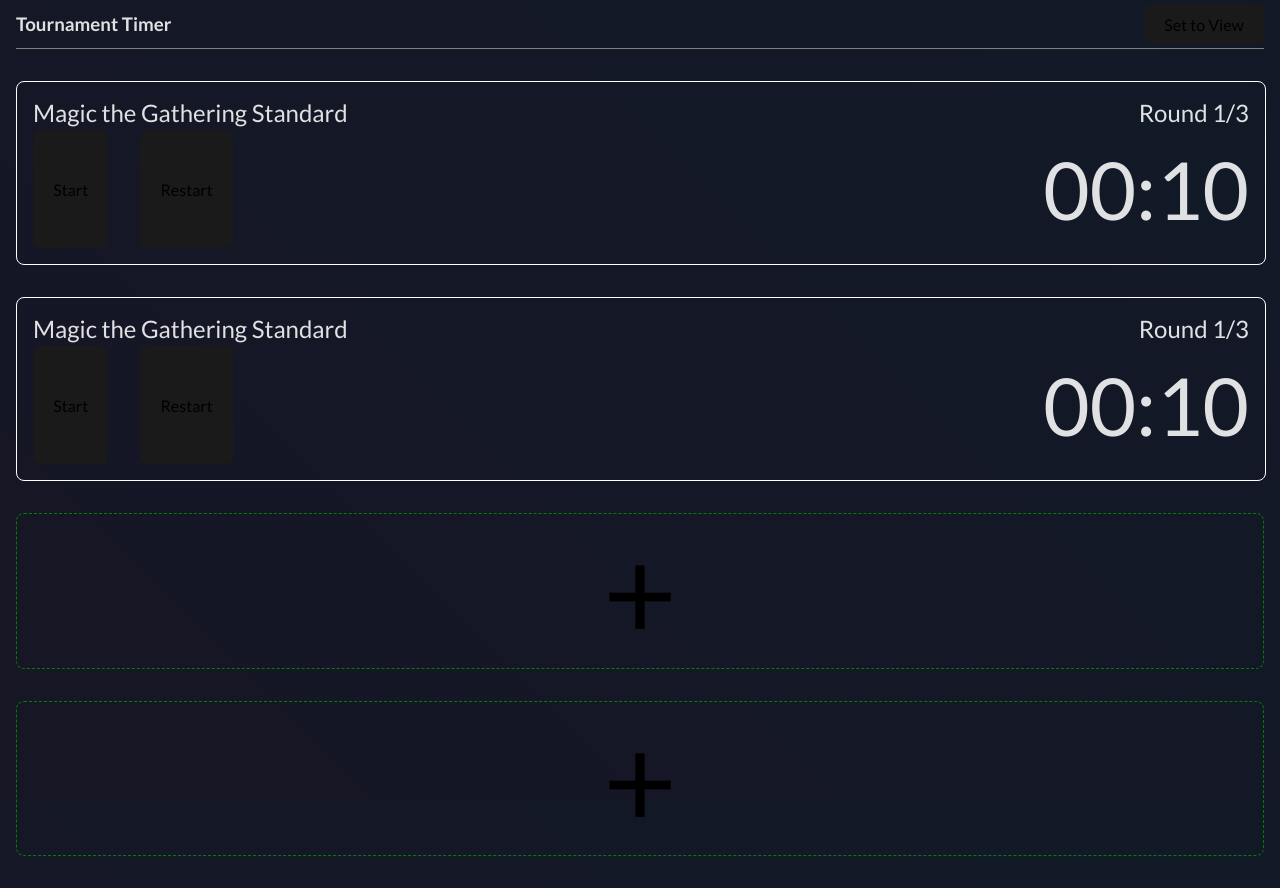
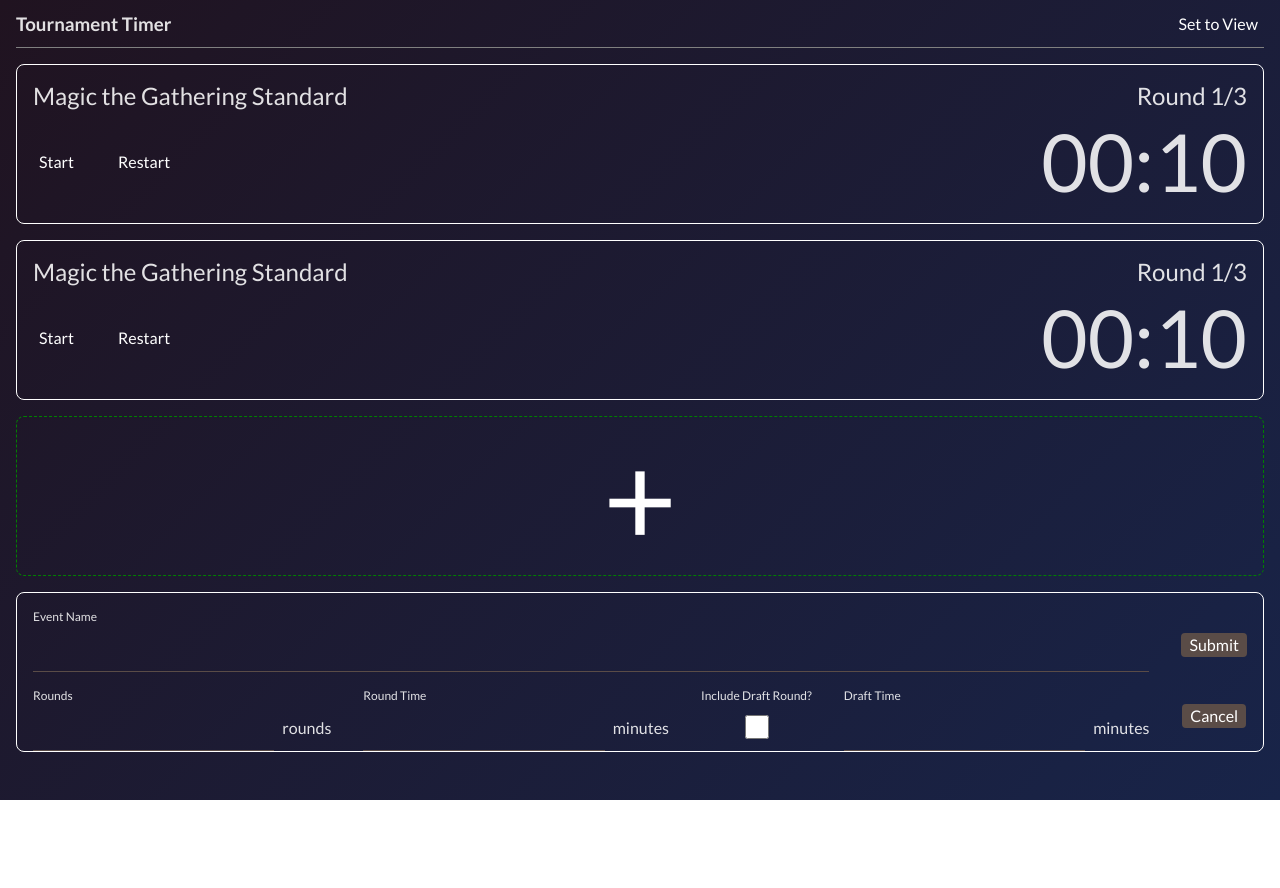
Before and after one commit to Sylencia/tournament-timer, a React (Vite) app: page / in a window 1280 px wide. After the commit the page ends 800 px from the top, so only its background shows below. Built offline with nearby package versions, Linux system fonts and the light colour scheme.

Commit message:
Add event setup visuals

```diff
--- a/src/App.scss
+++ b/src/App.scss
@@ -1,25 +1,21 @@
-#root {
+.app-container {
+  font-family: Lato, system-ui, Avenir, Helvetica, Arial, sans-serif;
+
+  color: rgba(255, 255, 255, 0.87);
+  background: linear-gradient(-45deg, #182449, #201320);
+
+  font-synthesis: none;
+  text-rendering: optimizeLegibility;
+  -webkit-font-smoothing: antialiased;
+  -moz-osx-font-smoothing: grayscale;
+
   margin: 0 auto;
   padding: 0 1rem;
-  text-align: center;
 
-  font-family: "Lato", sans-serif;
-}
-
-.main-area {
-  padding: 2rem 0;
-  width: 100%;
-  height: 100%;
-  display: flex;
-  flex-direction: column;
-  gap: 2rem;
-}
-
-.app-container {
-  margin: 0;
   display: flex;
   flex-direction: column;
   place-items: center;
+  gap: 1rem;
   min-width: 320px;
   height: 100vh;
 }
--- a/src/App.tsx
+++ b/src/App.tsx
@@ -1,23 +1,19 @@
-import { useState } from "react";
-import "./App.scss";
+import { ModeProvider } from "./ModeContext";
 import { Timer } from "./components/Timer";
 import { Header } from "./components/Header";
 import { AddEvent } from "./components/AddEvent";
-import { ModeProvider } from "./ModeContext";
+import { EventSetup } from "./components/EventSetup";
+import "./App.scss";
 
 function App() {
-  const [readOnly, setReadOnly] = useState<boolean>(false);
-
   return (
     <ModeProvider>
       <div className="app-container">
         <Header />
-        <div className="main-area">
-          <Timer id={1} />
-          <Timer id={2} />
-          <AddEvent />
-          <AddEvent />
-        </div>
+        <Timer id={1} />
+        <Timer id={2} />
+        <AddEvent />
+        <EventSetup />
       </div>
     </ModeProvider>
   );
--- a/src/components/AddEvent/AddEvent.scss
+++ b/src/components/AddEvent/AddEvent.scss
@@ -1,10 +1,12 @@
 .add-event {
   width: 100%;
-  height: 15vh;
+  height: 20vh;
   min-height: 150px;
 
   border: 1px green dashed;
+  border-radius: 8px;
   background-color: transparent;
+  color: white;
 
   display: flex;
   justify-content: center;
--- /dev/null
+++ b/src/components/EventSetup/EventSetup.scss
@@ -0,0 +1,120 @@
+.event-container {
+  width: 100%;
+  height: 20vh;
+  min-height: 150px;
+  line-height: normal;
+
+  border: 1px solid white;
+  border-radius: 8px;
+  padding: 1em;
+
+  display: grid;
+  column-gap: 2rem;
+  row-gap: 1rem;
+  grid-template-rows: repeat(auto-fill, 1fr);
+  grid-template-columns: repeat(auto-fill, 1fr);
+  grid-template-areas:
+    "name name name name buttons"
+    "rounds roundTime hasDraft draftTime buttons";
+
+  input[type="text"] {
+    height: 3rem;
+    width: 100%;
+    padding-left: 4px;
+    padding-right: 4px;
+    border-bottom: 1px solid #5a4c47;
+    font-size: 1.5rem;
+
+    transition: 0.2s border-color ease-in;
+
+    &:focus {
+      border-bottom: 1px solid #a18072;
+    }
+  }
+
+  input[type="checkbox"] {
+    height: 24px;
+    width: 24px;
+
+    &:checked {
+      accent-color: #a18072;
+    }
+  }
+
+  button {
+    background-color: #5a4c47;
+    padding: 0.25rem 0.5rem;
+    border-radius: 4px;
+
+    display: flex;
+    justify-content: center;
+    place-items: center;
+
+    height: 1.5rem;
+
+    transition: 0.2s background-color ease-in;
+
+    &:active {
+      background-color: #a18072;
+    }
+  }
+
+  .title {
+    font-size: 0.75rem;
+  }
+
+  .eventDetail {
+    display: flex;
+    flex-direction: column;
+    justify-content: center;
+  }
+
+  .input-with-label {
+    display: flex;
+    flex-direction: row;
+    gap: 8px;
+  }
+
+  .label {
+    height: 100%;
+    display: flex;
+    align-items: center;
+  }
+
+  .eventName {
+    grid-area: name;
+  }
+
+  .rounds {
+    grid-area: rounds;
+  }
+
+  .roundTime {
+    grid-area: roundTime;
+  }
+
+  .buttons {
+    grid-area: buttons;
+
+    display: flex;
+    flex-direction: column;
+    justify-content: space-around;
+    align-items: center;
+  }
+
+  .hasDraft {
+    grid-area: hasDraft;
+
+    .checkbox-section {
+      height: 3rem;
+      width: 100%;
+      display: flex;
+      justify-content: center;
+      align-items: center;
+    }
+  }
+
+  .draftTime {
+    grid-area: draftTime;
+  }
+}
--- a/src/components/EventSetup/EventSetup.tsx
+++ b/src/components/EventSetup/EventSetup.tsx
@@ -0,0 +1,111 @@
+import { ChangeEvent, useState } from "react";
+import "./EventSetup.scss";
+
+interface IEventDetails {
+  eventName: string | undefined;
+  rounds: number | undefined;
+  roundTime: number | undefined;
+  hasDraft: boolean;
+  draftTime: number | undefined;
+}
+
+const defaultEventDetails: IEventDetails = {
+  eventName: undefined,
+  rounds: undefined,
+  roundTime: undefined,
+  hasDraft: false,
+  draftTime: undefined,
+};
+
+export const EventSetup = () => {
+  const [eventDetails, setEventDetails] =
+    useState<IEventDetails>(defaultEventDetails);
+
+  const eventDetailsTextChange = (
+    e: ChangeEvent<HTMLInputElement>,
+    field: keyof IEventDetails
+  ) =>
+    setEventDetails((prev: IEventDetails) => ({
+      ...prev,
+      [field]: e.target.value,
+    }));
+
+  const eventDetailsCheckboxChange = (
+    e: ChangeEvent<HTMLInputElement>,
+    field: keyof IEventDetails
+  ) =>
+    setEventDetails((prev: IEventDetails) => ({
+      ...prev,
+      [field]: e.target.checked,
+    }));
+
+  return (
+    <div className="event-container">
+      <div className="eventName eventDetail">
+        <div className="title">Event Name</div>
+        <input
+          onChange={(e: ChangeEvent<HTMLInputElement>) =>
+            eventDetailsTextChange(e, "eventName")
+          }
+          value={eventDetails.eventName}
+          type="text"
+        ></input>
+      </div>
+      <div className="rounds eventDetail">
+        <div className="title">Rounds</div>
+        <div className="input-with-label">
+          <input
+            onChange={(e: ChangeEvent<HTMLInputElement>) =>
+              eventDetailsTextChange(e, "rounds")
+            }
+            value={eventDetails.rounds}
+            type="text"
+          ></input>
+          <div className="label">rounds</div>
+        </div>
+      </div>
+      <div className="roundTime eventDetail">
+        <div className="title">Round Time</div>
+        <div className="input-with-label">
+          <input
+            onChange={(e: ChangeEvent<HTMLInputElement>) =>
+              eventDetailsTextChange(e, "roundTime")
+            }
+            value={eventDetails.roundTime}
+            type="text"
+          ></input>
+          <div className="label">minutes</div>
+        </div>
+      </div>
+      <div className="hasDraft eventDetail">
+        <div className="title">Include Draft Round?</div>
+        <div className="checkbox-section">
+          <input
+            onChange={(e: ChangeEvent<HTMLInputElement>) =>
+              eventDetailsCheckboxChange(e, "hasDraft")
+            }
+            checked={eventDetails.hasDraft}
+            type="checkbox"
+          ></input>
+        </div>
+      </div>
+      <div className="draftTime eventDetail">
+        <div className="title">Draft Time</div>
+        <div className="input-with-label">
+          <input
+            onChange={(e: ChangeEvent<HTMLInputElement>) =>
+              eventDetailsTextChange(e, "draftTime")
+            }
+            value={eventDetails.draftTime}
+            type="text"
+          ></input>
+          <div className="label">minutes</div>
+        </div>
+      </div>
+      <div className="buttons">
+        <button>Submit</button>
+        <button>Cancel</button>
+      </div>
+    </div>
+  );
+};
--- a/src/components/EventSetup/index.ts
+++ b/src/components/EventSetup/index.ts
@@ -0,0 +1 @@
+export { EventSetup } from "./EventSetup";
--- a/src/components/Header/Header.scss
+++ b/src/components/Header/Header.scss
@@ -1,7 +1,4 @@
 .header {
-  position: sticky;
-  top: 0;
-
   height: 3em;
   width: 100%;
   border-bottom: 1px solid grey;
--- a/src/components/Timer/Timer.scss
+++ b/src/components/Timer/Timer.scss
@@ -1,6 +1,6 @@
-.container {
-  width: calc(100% - 2em);
-  height: 15vh;
+.timer-container {
+  width: 100%;
+  height: 20vh;
   min-height: 150px;
   line-height: normal;
 
--- a/src/components/Timer/Timer.tsx
+++ b/src/components/Timer/Timer.tsx
@@ -40,7 +40,7 @@ export const Timer = ({ id }: ITimerProps) => {
   });
 
   return (
-    <div className={clsx("container", { "view-mode": mode === "view" })}>
+    <div className={clsx("timer-container", { "view-mode": mode === "view" })}>
       <div className="title">{title}</div>
       <div className="subtitle">{subtitle}</div>
       <div className={clsx("timer", { overtime: timeRemaining < 0 })}>
--- a/src/index.css
+++ /dev/null
@@ -1,37 +0,0 @@
-:root {
-  font-family: Lato, system-ui, Avenir, Helvetica, Arial, sans-serif;
-
-  color-scheme: light dark;
-  color: rgba(255, 255, 255, 0.87);
-  background: linear-gradient(45deg, #171625, #111927);
-
-  font-synthesis: none;
-  text-rendering: optimizeLegibility;
-  -webkit-font-smoothing: antialiased;
-  -moz-osx-font-smoothing: grayscale;
-}
-
-body,
-html {
-  margin: 0;
-  padding: 0;
-}
-
-button {
-  border-radius: 8px;
-  border: 1px solid transparent;
-  padding: 0.6em 1.2em;
-  font-size: 1em;
-  font-weight: 500;
-  font-family: inherit;
-  background-color: #1a1a1a;
-  cursor: pointer;
-  transition: border-color 0.25s;
-}
-button:hover {
-  border-color: #646cff;
-}
-button:focus,
-button:focus-visible {
-  outline: 4px auto -webkit-focus-ring-color;
-}
--- /dev/null
+++ b/src/index.scss
@@ -0,0 +1,20 @@
+body,
+html {
+  margin: 0;
+  padding: 0;
+}
+
+* {
+  box-sizing: border-box;
+}
+
+input,
+button {
+  // all: unset;
+  background: none;
+  border: none;
+  color: white;
+  outline: none;
+  font-family: inherit;
+  font-size: 1rem;
+}
```
Also changed, not shown: src/main.tsx (+7 -7 lines).
